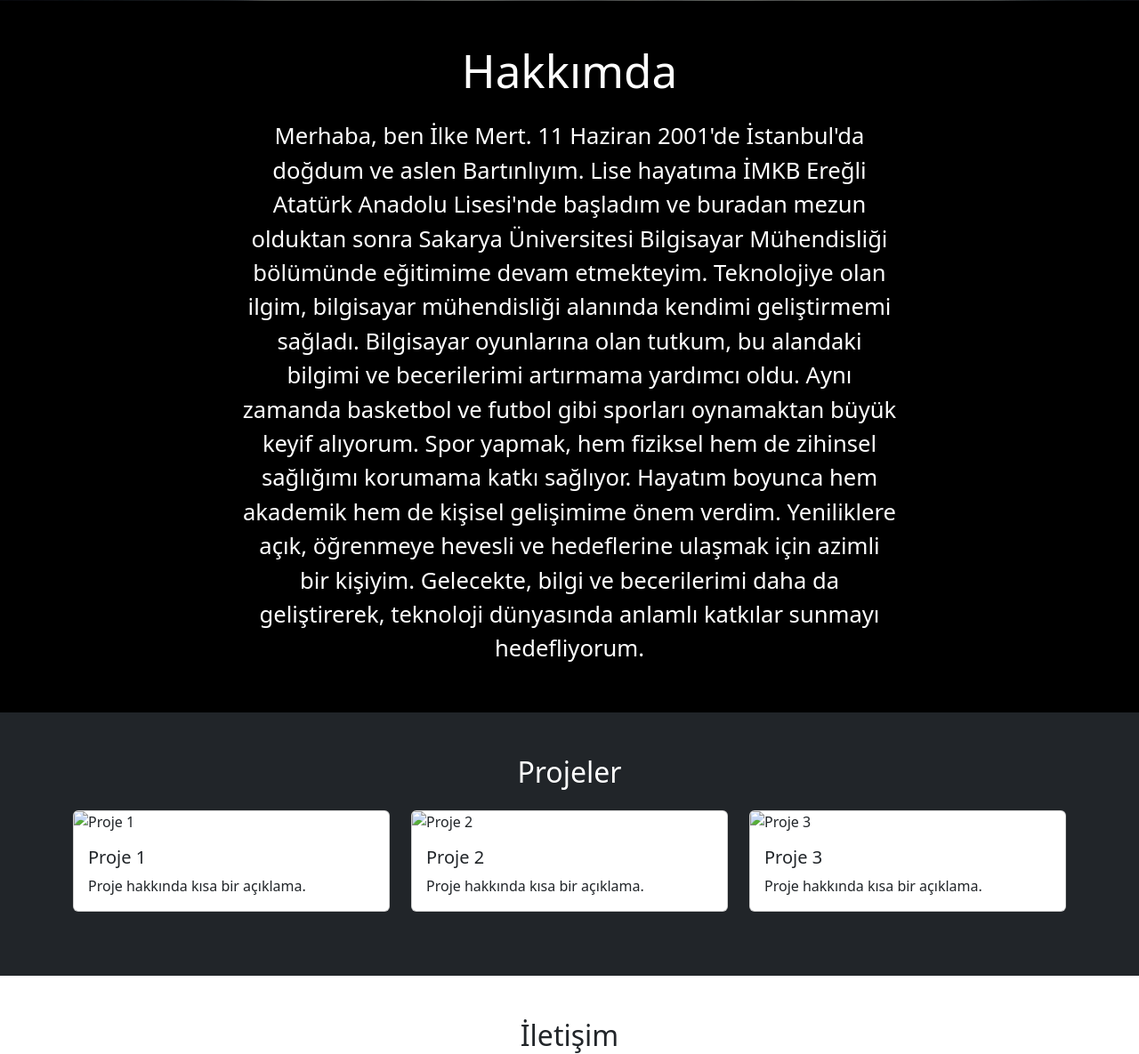
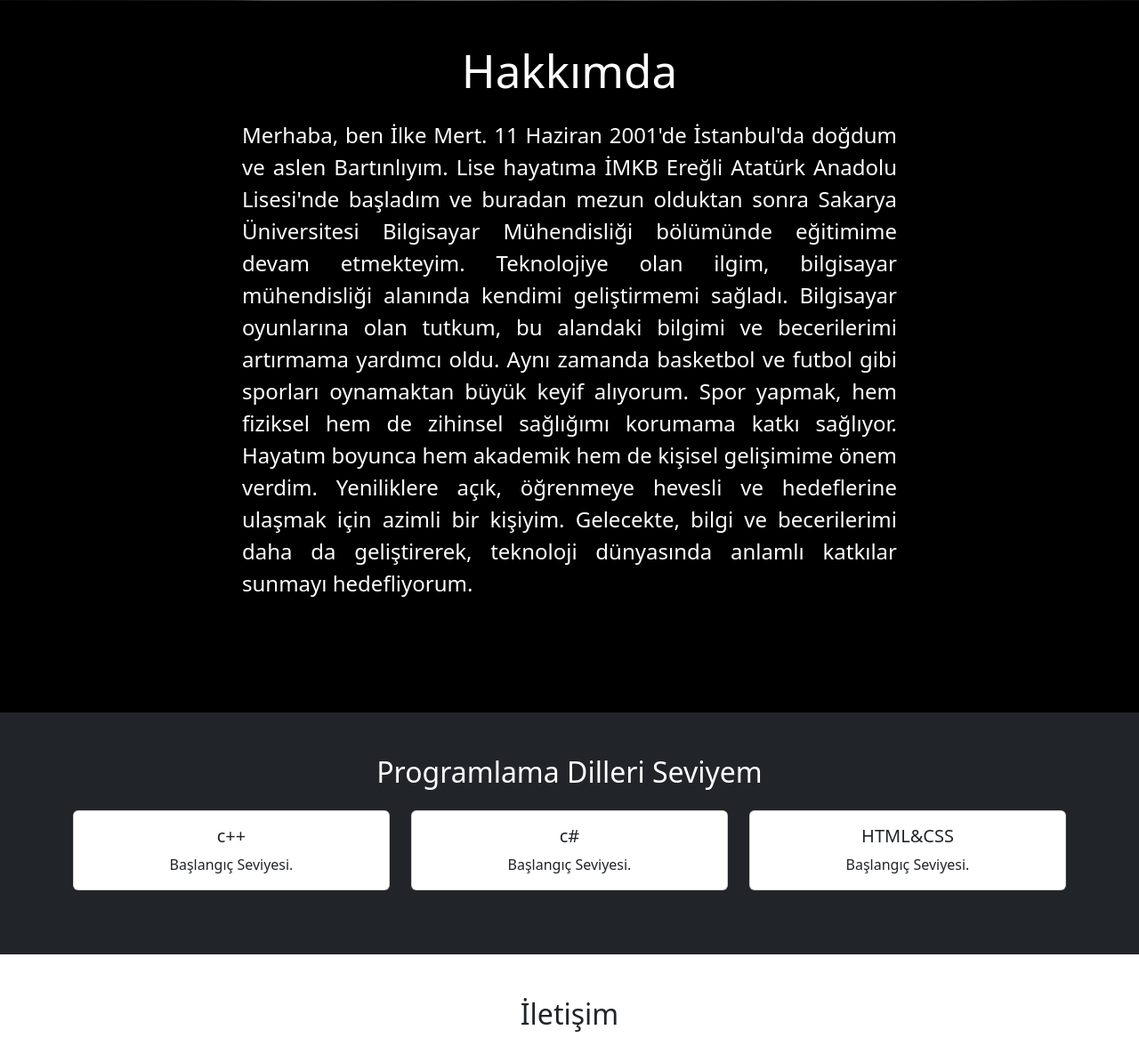
Before and after one commit to ilkemrt/WEB-TEKNOLOJILERI-PROJE, a PHP site: page /proje.html in a window 1280 px wide. Shown: the part 839-2024 px from the top of the page at 89% size. Run offline with PHP 8.4, Linux system fonts and the light colour scheme; some libraries are stand-ins or nearby versions.

Commit message:
değişiklik

```diff
--- a/WEBPROJE/css/Style.css
+++ b/WEBPROJE/css/Style.css
@@ -41,9 +41,9 @@ body {
     color: white;
   }
   #about p{
-    font-size: 1.6rem;
+    font-size: 1.5rem;
     color: white;
-    text-align: center;
+    text-align: justify;
   }
 
   .about-section, .projeler-section, .iletisim-section {
@@ -55,10 +55,15 @@ body {
     transition: transform 0.2s;
   }
 
-  .projeler-section .card:hover {
-    transform: scale(1.05);
+ .card:hover {
+    transform: scale(1.1);
   }
 
   footer {
     background-color: #343a40;
   }
+ .card{
+  text-align: center;
+
+
+ }
--- a/WEBPROJE/proje.html
+++ b/WEBPROJE/proje.html
@@ -72,33 +72,33 @@
 
   <section id="projeler" class="projeler-section py-5 bg-dark">
     <div class="container">
-      <h2 class="text-center mb-4" style="color: white;">Projeler</h2>
+      <h2 class="text-center mb-4" style="color: white;">Programlama Dilleri Seviyem</h2>
       <div class="row">
         <!-- Kartlar -->
         <div class="col-lg-4 col-md-6 mb-4">
           <div class="card">
-            <img src="" class="card-img-top" alt="Proje 1">
+
             <div class="card-body">
-              <h5 class="card-title">Proje 1</h5>
-              <p class="card-text">Proje hakkında kısa bir açıklama.</p>
+              <h5 class="card-title">c++</h5>
+              <p class="card-text">Başlangıç Seviyesi.</p>
             </div>
           </div>
         </div>
         <div class="col-lg-4 col-md-6 mb-4">
           <div class="card">
-            <img src="https://via.placeholder.com/350x150" class="card-img-top" alt="Proje 2">
+
             <div class="card-body">
-              <h5 class="card-title">Proje 2</h5>
-              <p class="card-text">Proje hakkında kısa bir açıklama.</p>
+              <h5 class="card-title">c#</h5>
+              <p class="card-text">Başlangıç Seviyesi.</p>
             </div>
           </div>
         </div>
         <div class="col-lg-4 col-md-6 mb-4">
           <div class="card">
-            <img src="https://via.placeholder.com/350x150" class="card-img-top" alt="Proje 3">
+
             <div class="card-body">
-              <h5 class="card-title">Proje 3</h5>
-              <p class="card-text">Proje hakkında kısa bir açıklama.</p>
+              <h5 class="card-title">HTML&CSS</h5>
+              <p class="card-text">Başlangıç Seviyesi.</p>
             </div>
           </div>
         </div>
--- a/WEBPROJE/proje3.html
+++ b/WEBPROJE/proje3.html
@@ -52,6 +52,7 @@
       <div class="row">
         <div class="col-lg-6">
           <img src="foto/agac2.jpg" class="img-fluid" alt="Miras Fotoğrafı">
+          <img src="foto/agac3.jpg" class="img-fluid"   alt="Miras Fotoğrafı">
         </div>
         <div class="col-lg-6">
           <h2 class="mb-4">Anıt Porsuk Ağaç</h2>
@@ -72,6 +73,7 @@
             Sahada; Canis lupus (kurt), Canis aureus (çakal), Vulpes vulpes (kızıl tilki), Ursus arctos (boz ayı), Martes martes (ağaç sansarı),  Meles meles (porsuk), Felis silvestris (yaban kedisi), Sus scrofa (yaban domuzu), Capreolus capreolus (karaca), Erinaceus concolor (kirpi) ve Sciurus anomalus (Sincap) gibi hayvan türleri yer almaktadır.</p>
         </div>
       </div>
+
     </div>
   </section>
 
```
Also changed, not shown: WEBPROJE/css/Style2.css (+54 -17 lines).
